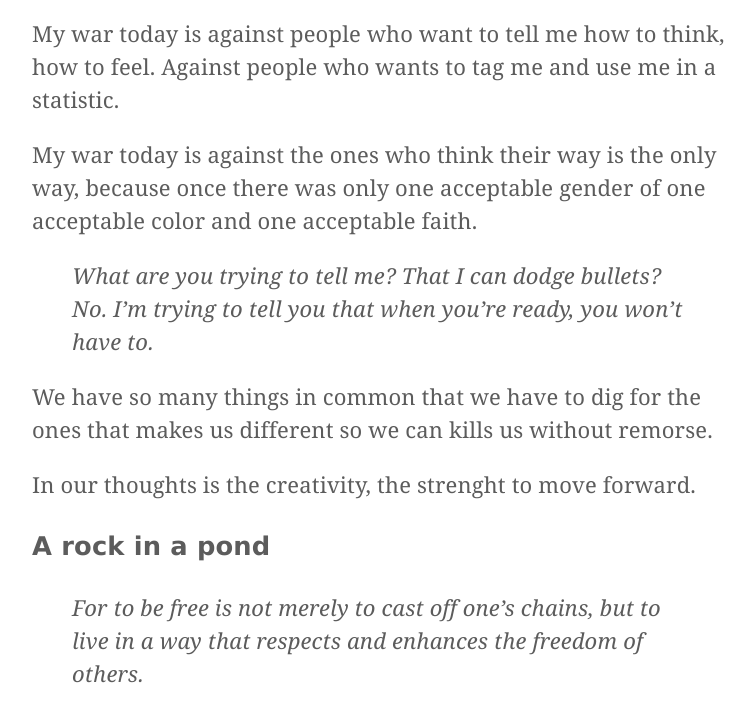
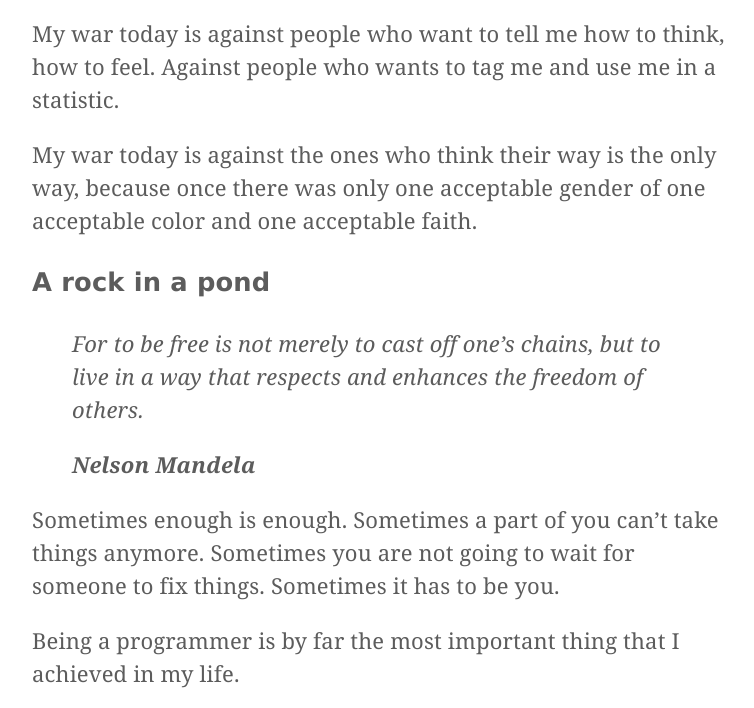
Before and after one commit to git2samus/elcuervo.net, a Jekyll site: the page built from _posts/2014-07-05-freedom-is-optional.md, in a window 1280 px wide and 900 px high, scrolled down 3246 px, cut to the strip 0-708 px from the top of the window. Shown: the whole strip, without its empty margins (258-1012 px from the left). Built offline with Jekyll 4.4.1, drawn with Linux system fonts in a browser that asks for light colours; nearby versions of some CDN libraries; Markdown is read by kramdown in place of the engine named in the settings; comment, search, counter and statistics services are not loaded.

Commit message:
Removes block

```diff
--- a/_posts/2014-07-05-freedom-is-optional.md
+++ b/_posts/2014-07-05-freedom-is-optional.md
@@ -72,14 +72,6 @@ My war today is against the ones who think their way is the only way, because
 once there was only one acceptable gender of one acceptable color and one
 acceptable faith.
 
-> What are you trying to tell me? That I can dodge bullets?
-> No. I'm trying to tell you that when you're ready, you won't have to.
-
-We have so many things in common that we have to dig for the ones that makes us
-different so we can kills us without remorse.
-
-In our thoughts is the creativity, the strenght to move forward.
-
 # A rock in a pond
 
 > For to be free is not merely to cast off one's chains, but to live in a way
```
